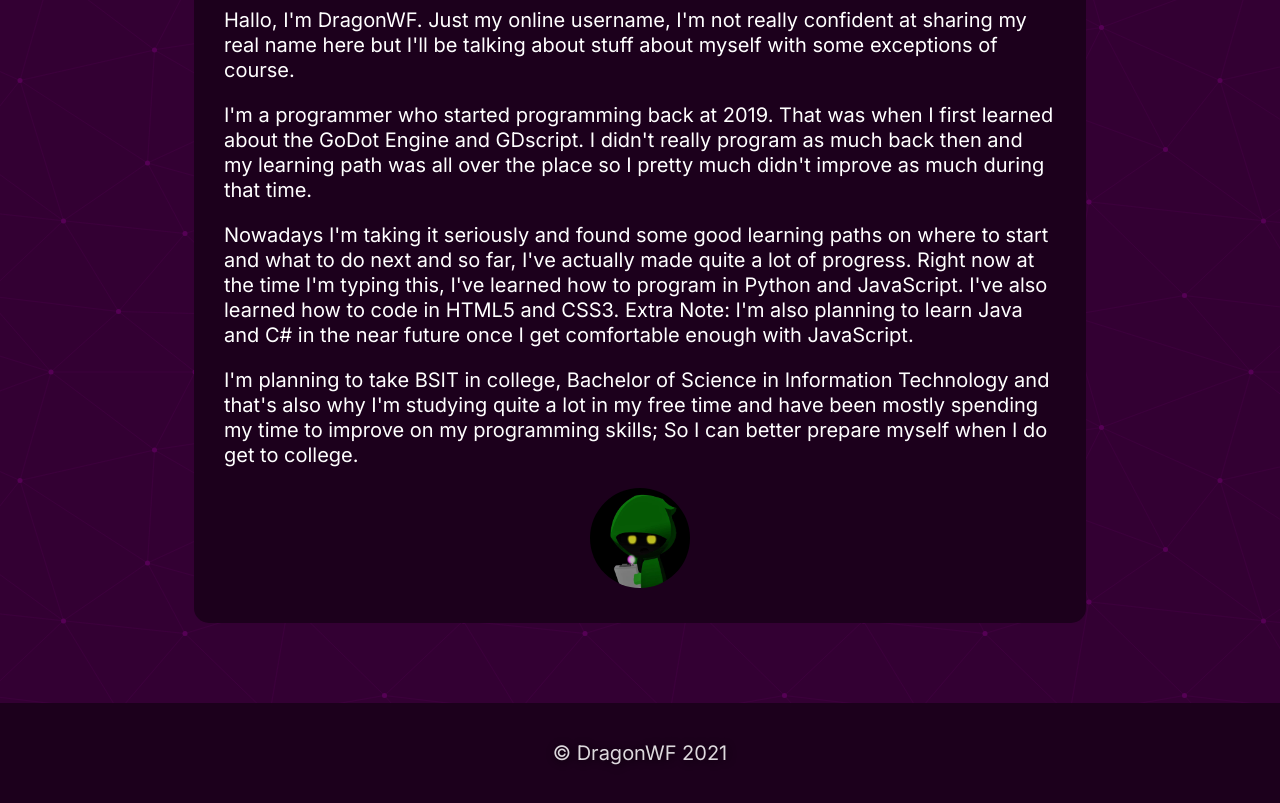
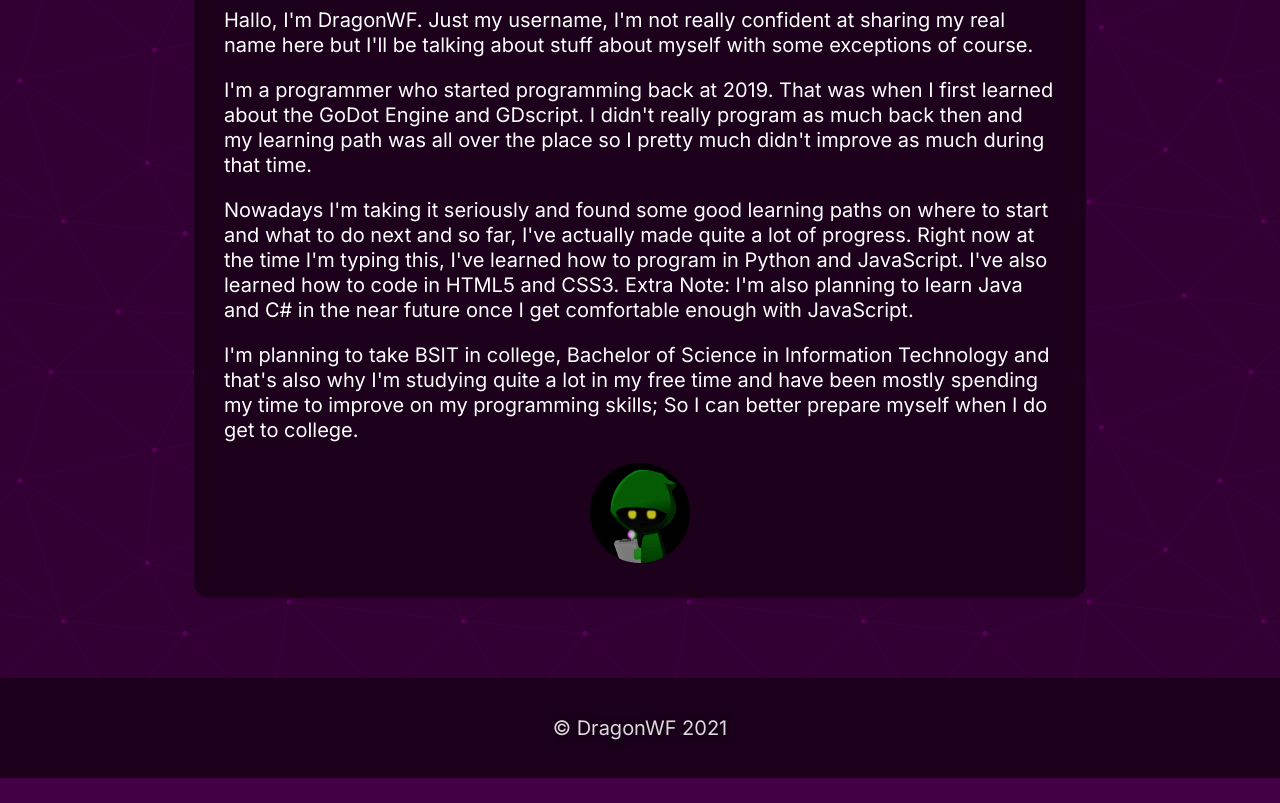
Before and after one commit to DragunWF/DragonWF-Website, a website built with Parcel: page about.html in a window 1280 px wide. Shown: the part 219-1022 px from the top of the page. After the commit the page ends 997 px from the top, so only its background shows below. Built offline with nearby package versions, Linux system fonts and the light colour scheme.

Commit message:
Small adjustments

```diff
--- a/about.html
+++ b/about.html
@@ -33,7 +33,7 @@
       <div class="about__box" data-aos="zoom-in">
         <h2>About:</h2>
         <p>
-          Hallo, I'm DragonWF. Just my online username, I'm not really confident
+          Hallo, I'm DragonWF. Just my username, I'm not really confident
           at sharing my real name here but I'll be talking about stuff about
           myself with some exceptions of course.
         </p>
```
